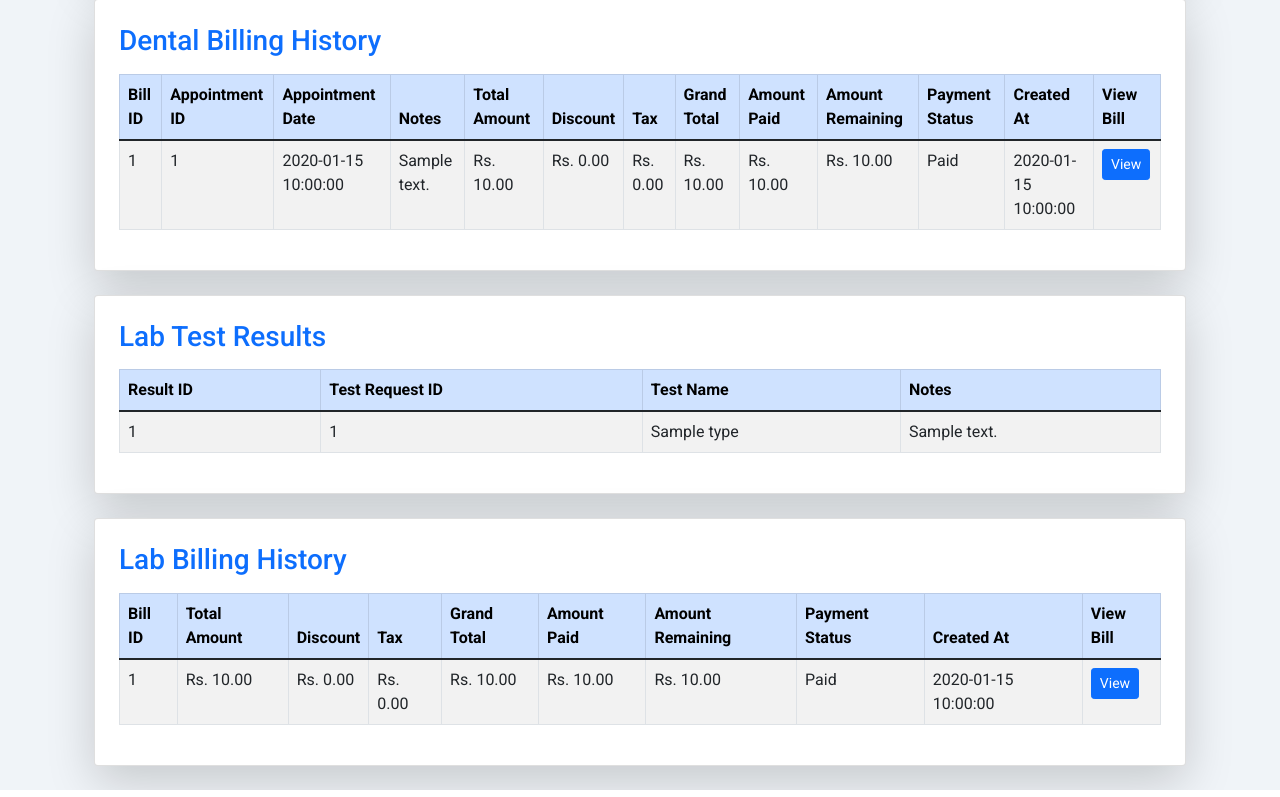
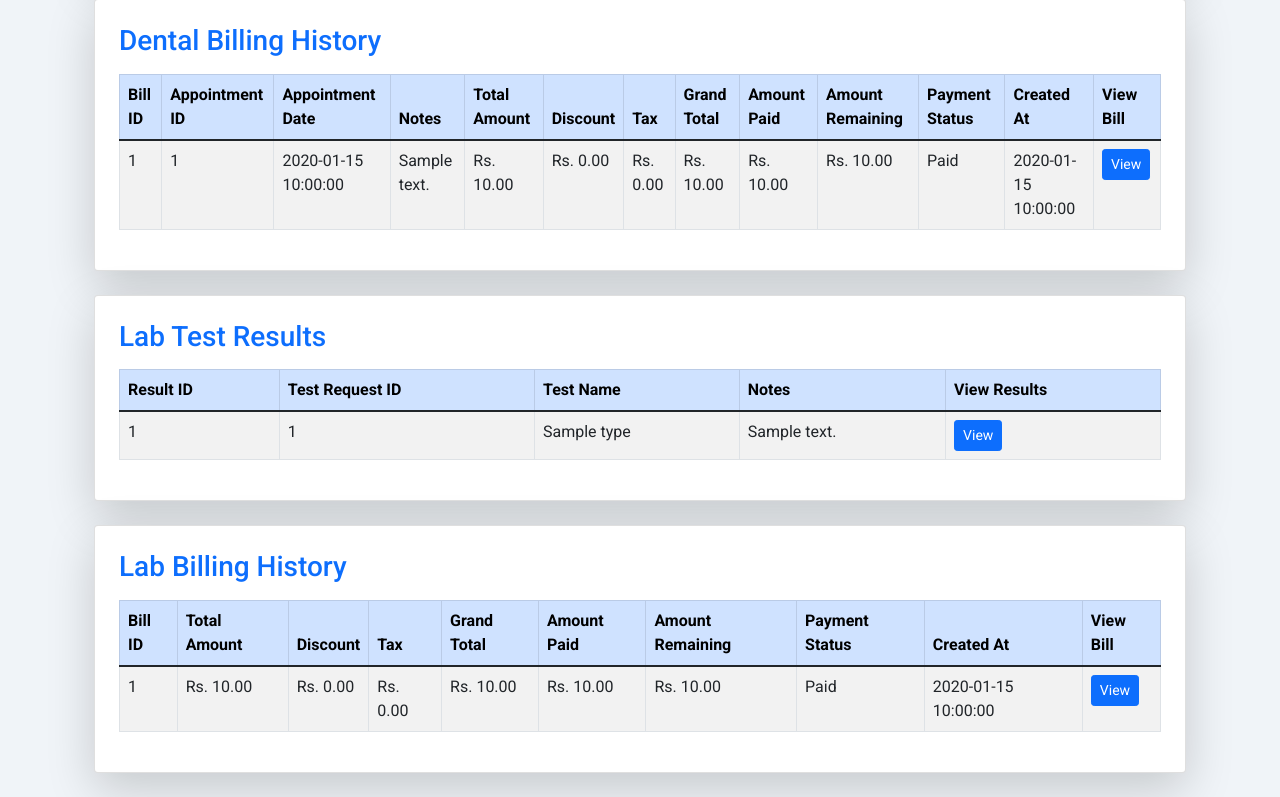
Before and after one commit to Tharusha-Randunu/Dental-Management-System, a PHP site: the page made by modules/patient_functions/view_patient.php in a window 1280 px wide. Shown: the part 816-1613 px from the top of the page. Run offline with PHP 8.4, Linux system fonts and the light colour scheme; tables that the repository leaves empty or names only in its code hold one stand-in row (values such as "Sample post").

Commit message:
completed view_patient

```diff
--- a/modules/patient_functions/view_patient.php
+++ b/modules/patient_functions/view_patient.php
@@ -221,6 +221,7 @@ $lab_stmt->close();
                         <th>Test Request ID</th>
                         <th>Test Name</th>
                         <th>Notes</th>
+                        <th>View Results</th>
                     </tr>
                 </thead>
                 <tbody>
@@ -230,6 +231,8 @@ $lab_stmt->close();
                             <td><?= htmlspecialchars($test['test_id']) ?></td>
                             <td><?= htmlspecialchars($test['test_name'] ?? 'N/A') ?></td>
                             <td><?= htmlspecialchars($test['notes']) ?></td>
+                            <td><a href="../lab_functions/test_results/view_test_result.php?id=<?= urlencode($test['result_id']) ?>&from=view_patient" class="btn btn-sm btn-primary">View</a></td>
+
                         </tr>
                     <?php endforeach; ?>
                 </tbody>
@@ -270,8 +273,7 @@ $lab_stmt->close();
                             <td>Rs. <?= number_format($lab_bill['amount_remaining'], 2) ?></td>
                             <td><?= htmlspecialchars($lab_bill['payment_status']) ?></td>
                             <td><?= htmlspecialchars($lab_bill['created_at']) ?></td>
-                            <td><a href="../lab_functions/lab_billing/view_lab_bill.php?id=<?= urlencode($lab_bill['bill_id']) ?>" class="btn btn-sm btn-primary">View</a></td>
-
+                            <td><a href="../lab_functions/lab_billing/view_lab_bill.php?id=<?= urlencode($lab_bill['bill_id']) ?>&from=view_patient" class="btn btn-sm btn-primary">View</a></td>
 
                         </tr>
                     <?php endforeach; ?>
--- a/modules/patient_management.php
+++ b/modules/patient_management.php
@@ -169,4 +169,4 @@ $result = $conn->query($sql);
         });
     </script>
 <?php } ?>
-<?php include '../../../includes/footer.php'; ?>
+<?php include '../includes/footer.php'; ?>
```
Also changed, not shown: modules/lab_functions/test_results/view_test_result.php (+14 -3 lines).
